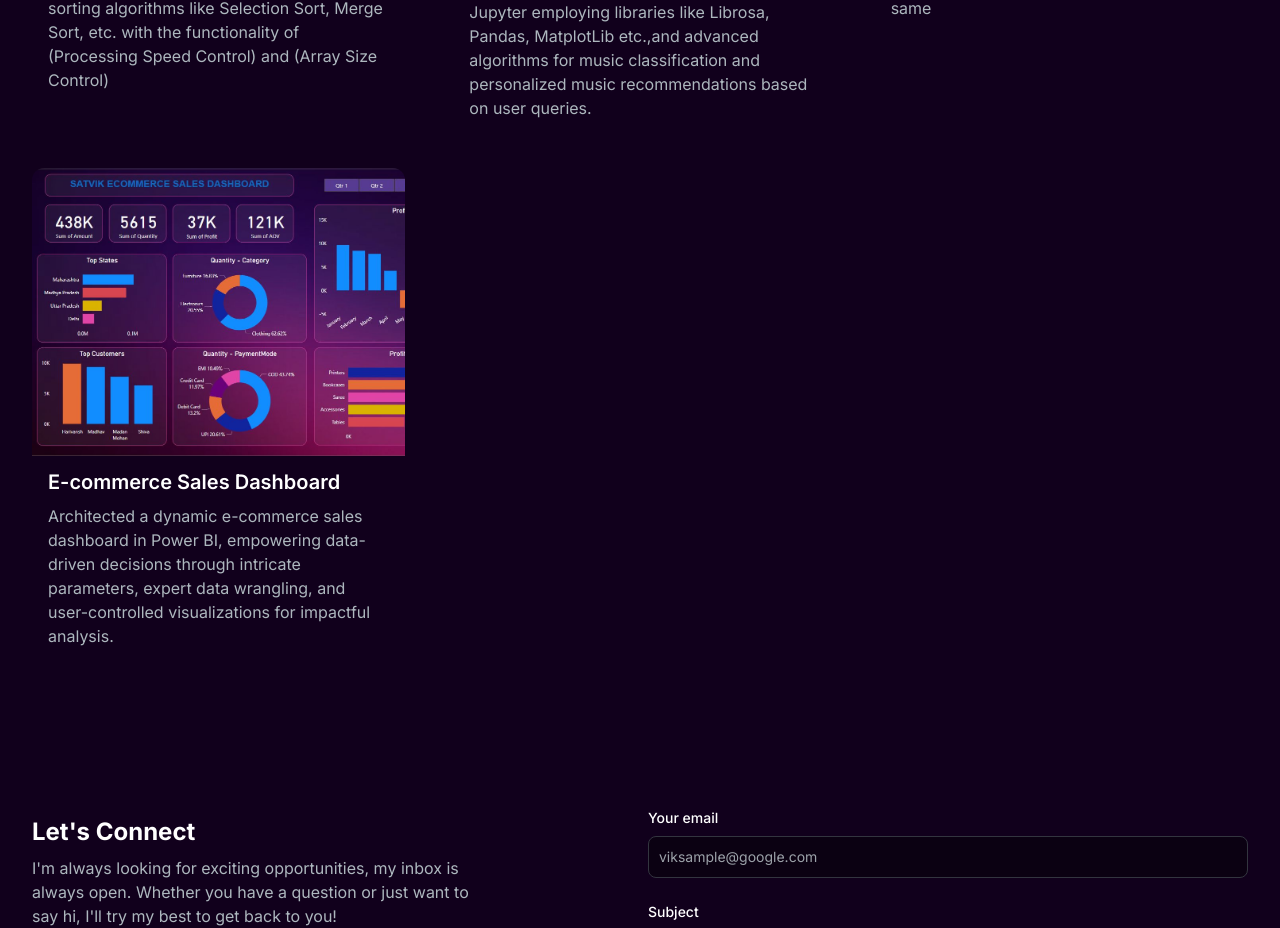
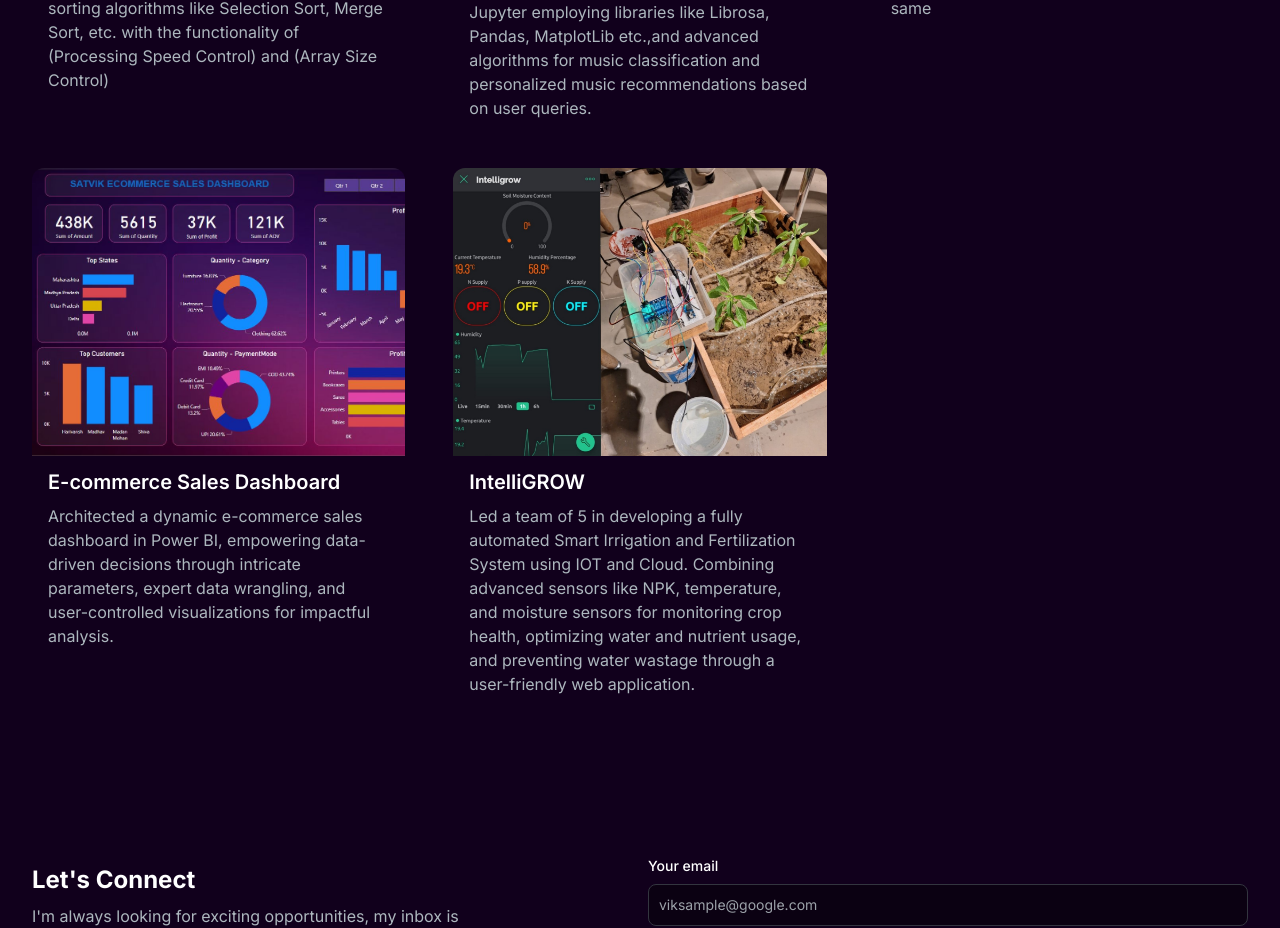
Before and after one commit to sarcasvik/my-portfolio, a Next.js app: page / in a window 1280 px wide. Shown: the part 2164-3092 px from the top of the page. Built offline with nearby package versions, Linux system fonts and the light colour scheme.

Commit message:
added intelligrow project

```diff
--- a/src/app/components/ProjectSection.jsx
+++ b/src/app/components/ProjectSection.jsx
@@ -36,6 +36,14 @@ const projectsData = [
     image: "/images/4.jpeg",
     tag: ["All", "Others"],
     gitUrl: "https://github.com/sarcasvik/E-commerce_sales_Dashboard",
+  },
+  {
+    id: 5,
+    title: "IntelliGROW",
+    description: "Led a team of 5 in developing a fully automated Smart Irrigation and Fertilization System using IOT and Cloud. Combining advanced sensors like NPK, temperature, and moisture sensors for monitoring crop health, optimizing water and nutrient usage, and preventing water wastage through a user-friendly web application.",
+    image: "/images/5.jpg",
+    tag: ["All", "Others"],
+    gitUrl: "https://github.com/sarcasvik/IntelliGROW",
   },
 
 ];
```
Also changed, not shown: public/images/5.jpg (added).
